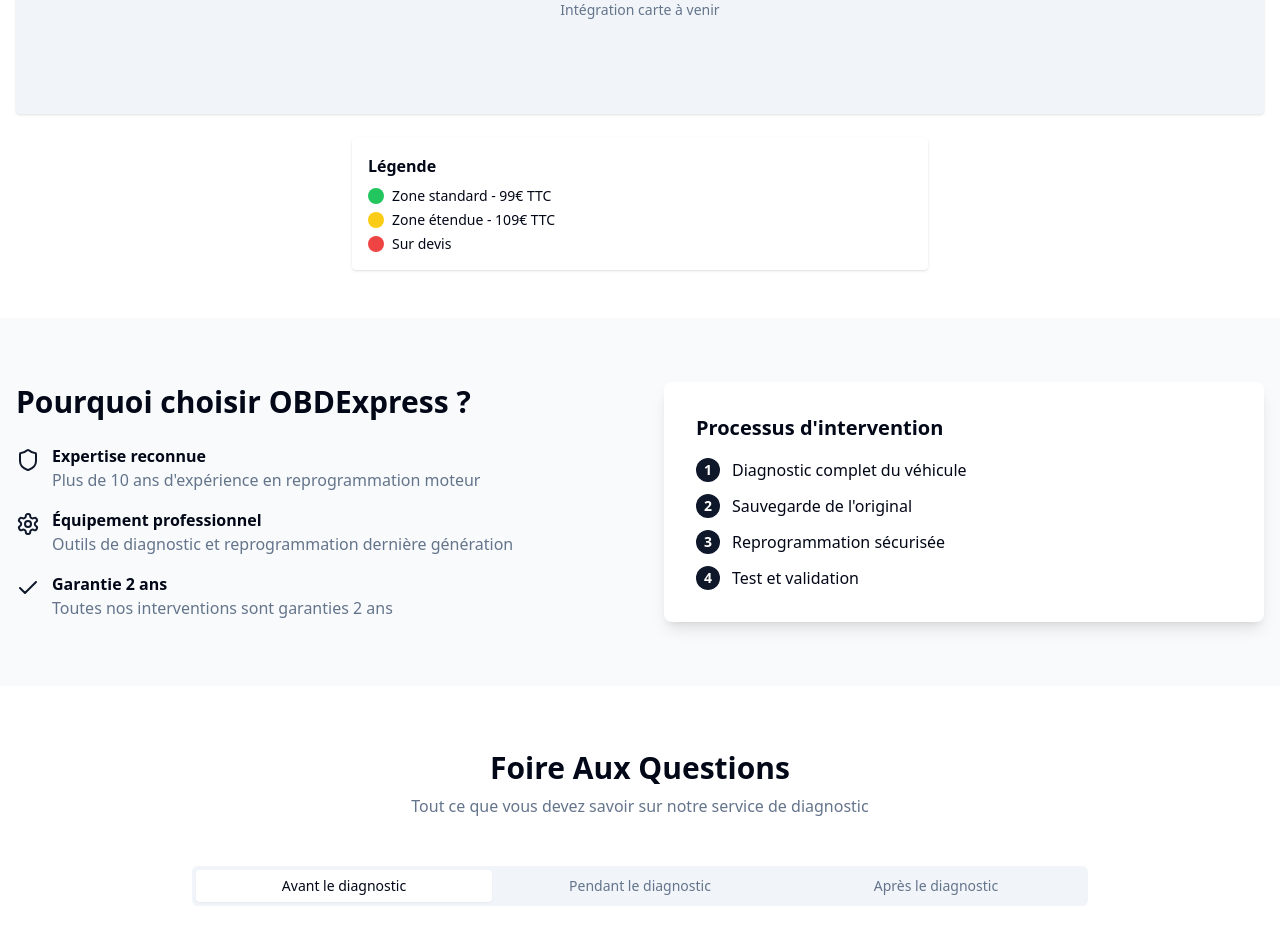
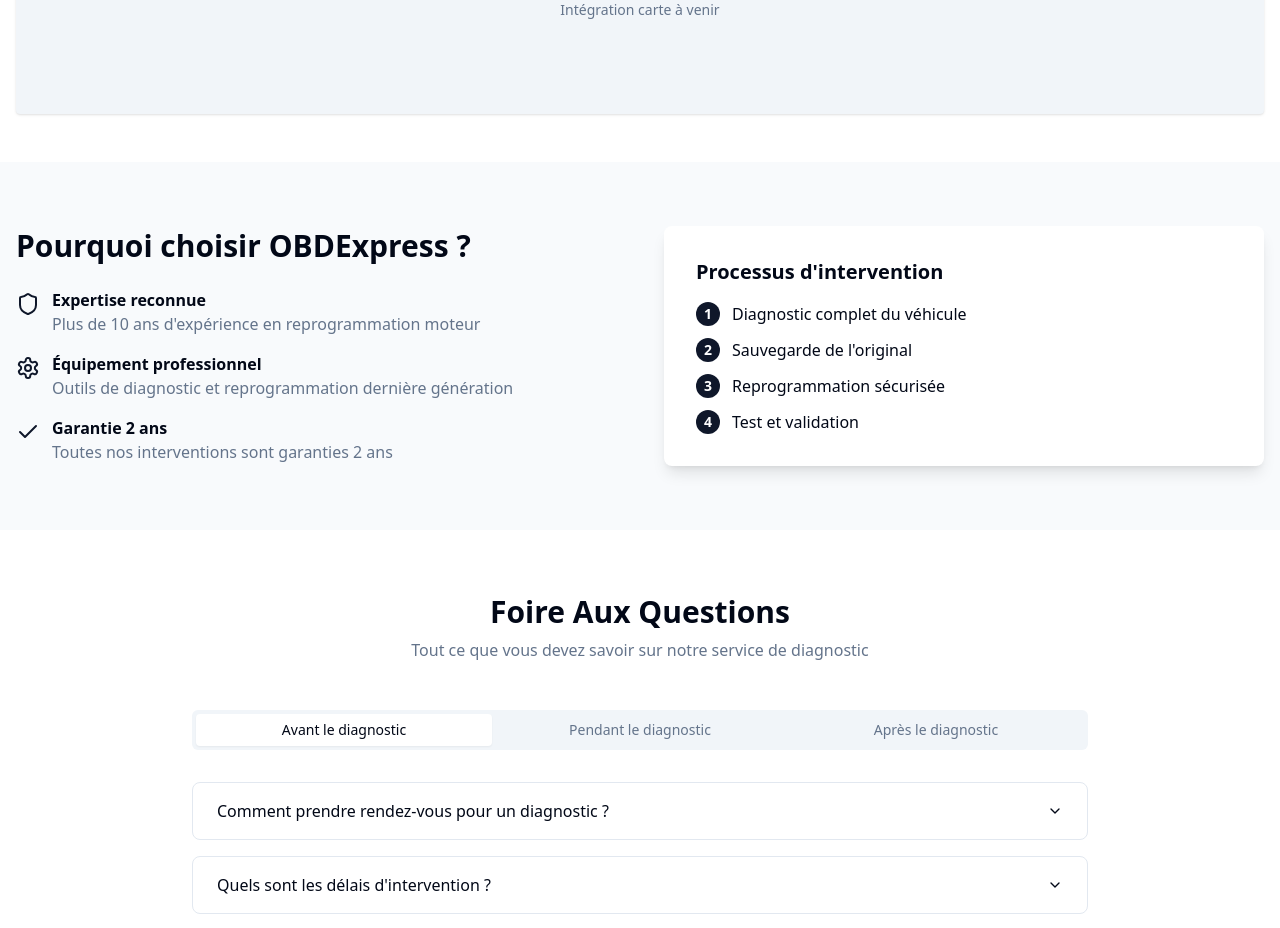
Before and after one commit to GESTIONMAX/azur-auto-reserve, a React (Vite) app: page / in a window 1280 px wide. Shown: the part 2460-3388 px from the top of the page. Built offline with nearby package versions, Linux system fonts and the light colour scheme.

Commit message:
Remove the legend section
Remove the legend section from the InterventionZones component.

```diff
--- a/src/components/InterventionZones.tsx
+++ b/src/components/InterventionZones.tsx
@@ -16,24 +16,6 @@ const InterventionZones = () => {
           <p className="text-sm text-muted-foreground mt-2">Intégration carte à venir</p>
         </div>
       </div>
-
-      <div className="max-w-xl mx-auto bg-card p-4 rounded shadow">
-        <h3 className="font-semibold mb-2">Légende</h3>
-        <ul className="text-sm space-y-1">
-          <li className="flex items-center">
-            <span className="inline-block w-4 h-4 bg-green-500 rounded-full mr-2"></span>
-            Zone standard - 99€ TTC
-          </li>
-          <li className="flex items-center">
-            <span className="inline-block w-4 h-4 bg-yellow-400 rounded-full mr-2"></span>
-            Zone étendue - 109€ TTC
-          </li>
-          <li className="flex items-center">
-            <span className="inline-block w-4 h-4 bg-red-500 rounded-full mr-2"></span>
-            Sur devis
-          </li>
-        </ul>
-      </div>
     </section>
   );
 };
```
